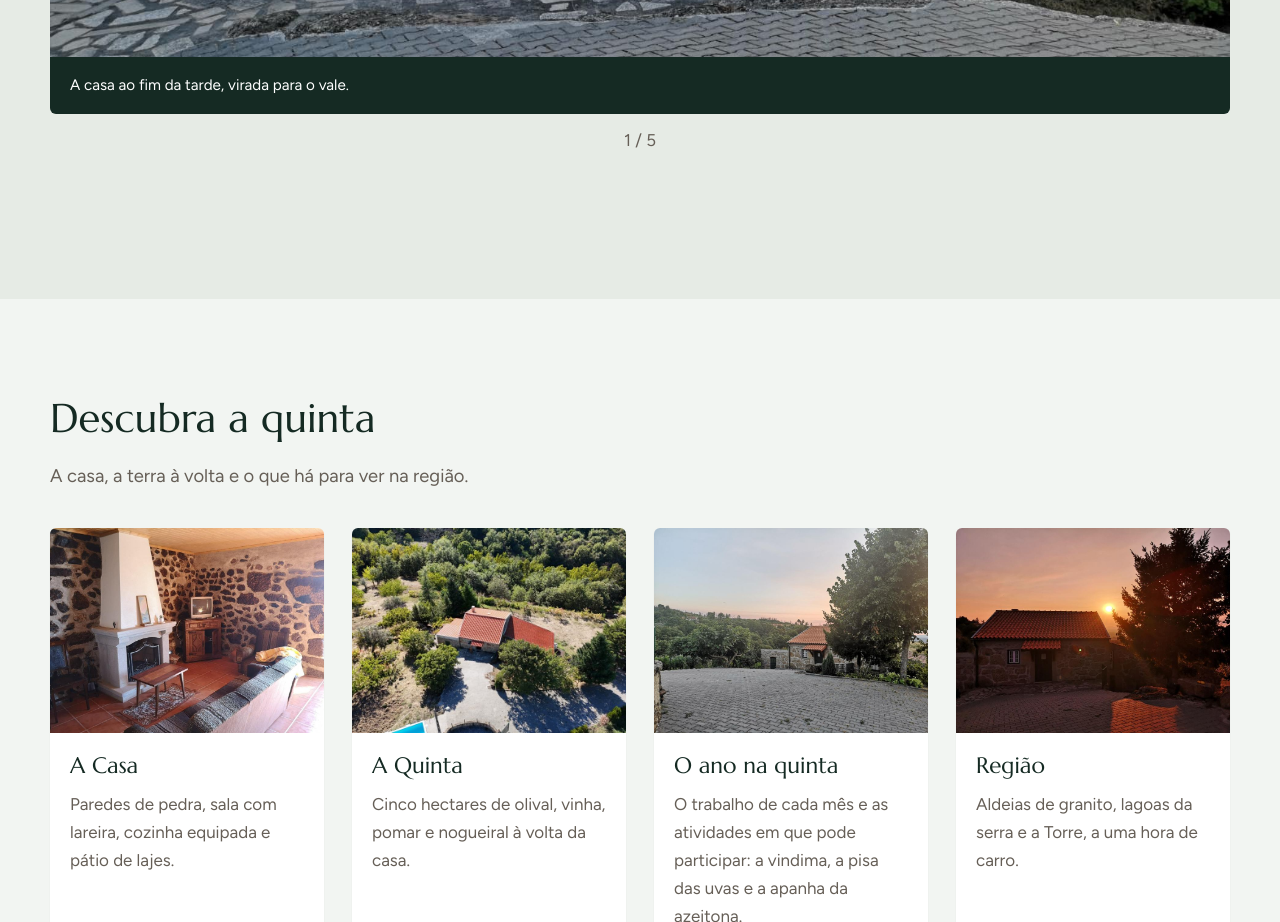
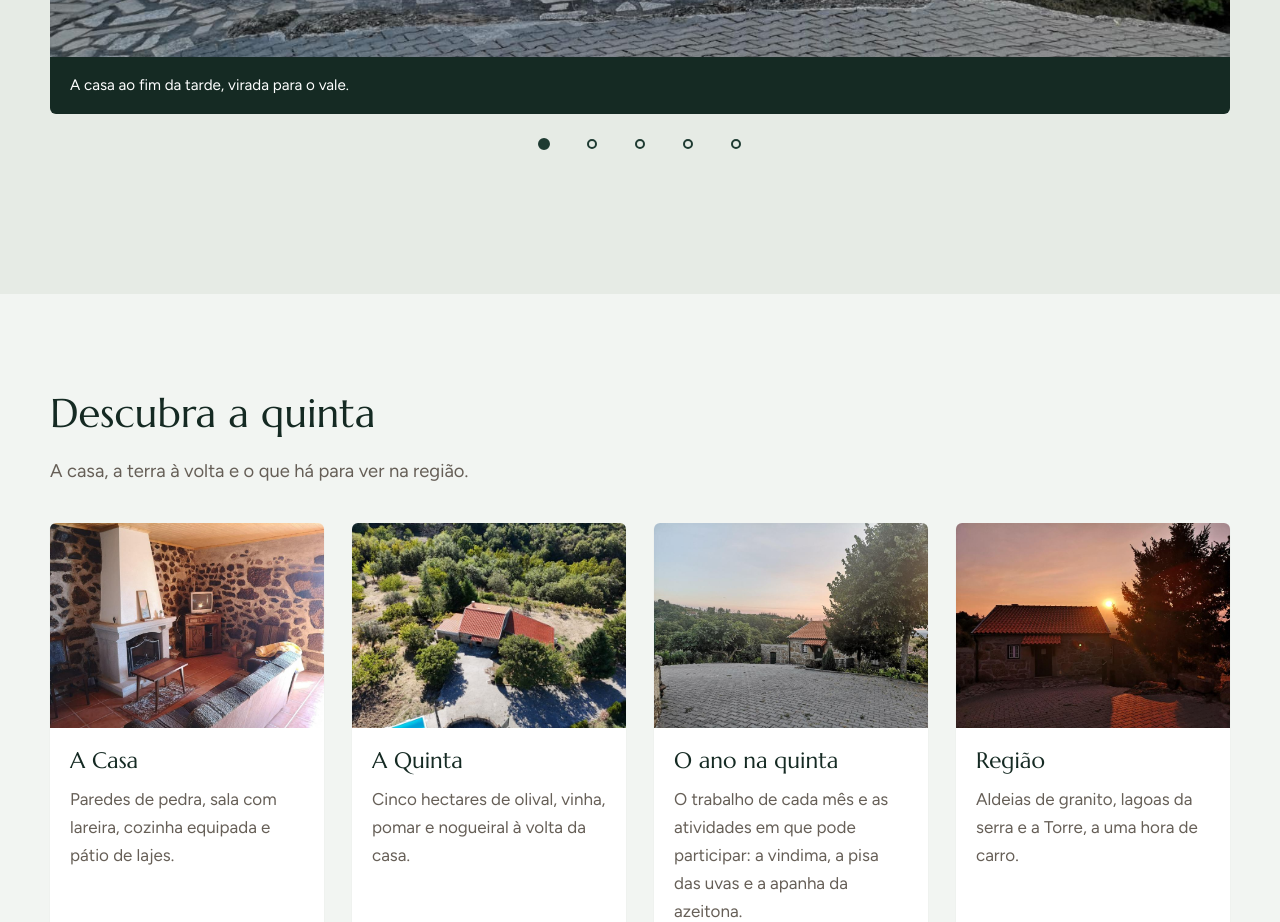
Before and after one commit to joaofilipesilva-data/quinta_santa_guilha, a plain HTML site: page index.html in a window 1280 px wide. Shown: the part 2600-3522 px from the top of the page. Drawn offline with Linux system fonts and the light colour scheme.

Commit message:
Slideshow: deslizar no telemóvel, setas do teclado, pré-descarga e pontos clicáveis

```diff
--- a/css/inicio.css
+++ b/css/inicio.css
@@ -127,10 +127,46 @@
   right: 0.75rem;
 }
 
-.slides__numero {
-  margin-top: 0.75rem;
-  text-align: center;
-  color: var(--suave);
+/* Pontos por baixo do slideshow: cada um é um botão de 44px para ser fácil
+   de tocar, mas o ponto visível é pequeno. */
+.slides__pontos {
+  display: flex;
+  justify-content: center;
+  gap: 0.25rem;
+  margin-top: 0.5rem;
+}
+
+.slides__ponto {
+  display: grid;
+  place-items: center;
+  width: 44px;
+  height: 44px;
+  padding: 0;
+  border: none;
+  background: none;
+  cursor: pointer;
+  -webkit-tap-highlight-color: transparent;
+}
+
+.slides__ponto::before {
+  content: "";
+  width: 10px;
+  height: 10px;
+  border: 2px solid var(--verde);
+  border-radius: 50%;
+  transition: background-color 0.2s, transform 0.2s;
+}
+
+/* Só em ecrãs com rato: no telemóvel o "hover" ficava preso depois do toque. */
+@media (hover: hover) {
+  .slides__ponto:hover::before {
+    background-color: var(--verde-claro);
+  }
+}
+
+.slides__ponto[aria-current="true"]::before {
+  background-color: var(--verde);
+  transform: scale(1.2);
 }
 
 /* Cartões para explorar o resto do site */
--- a/index.html
+++ b/index.html
@@ -81,13 +81,14 @@
     <section class="seccao seccao--pedra seccao--fim-amplo" aria-labelledby="titulo-imagens">
       <div class="contentor">
         <h2 id="titulo-imagens">A quinta em imagens</h2>
-        <div class="slides">
+        <div class="slides" id="slides" role="region" aria-roledescription="carrossel" aria-label="Fotografias da quinta" tabindex="0">
           <img id="slide-imagem" src="images/fachada-vale.jpg" alt="Fachada de granito ao fim da tarde, com o vale ao fundo" width="1600" height="1200">
           <p id="slide-legenda" class="slides__legenda">A casa ao fim da tarde, virada para o vale.</p>
           <button type="button" id="slide-anterior" class="slides__seta slides__seta--anterior" aria-label="Fotografia anterior">‹</button>
           <button type="button" id="slide-seguinte" class="slides__seta slides__seta--seguinte" aria-label="Fotografia seguinte">›</button>
         </div>
-        <p id="slide-numero" class="slides__numero">1 / 5</p>
+        <div id="slide-pontos" class="slides__pontos"></div>
+        <p id="slide-numero" class="visualmente-oculto" aria-live="polite">Fotografia 1 de 5</p>
       </div>
     </section>
 
--- a/js/slides.js
+++ b/js/slides.js
@@ -10,9 +10,31 @@ const fotos = [
 
 let atual = 0;
 
+const slides = document.getElementById('slides');
 const imagem = document.getElementById('slide-imagem');
 const legenda = document.getElementById('slide-legenda');
 const numero = document.getElementById('slide-numero');
+const pontos = document.getElementById('slide-pontos');
+
+// Um ponto por fotografia; carregar num ponto salta para essa fotografia.
+const botoesPontos = fotos.map(function (foto, posicao) {
+  const botao = document.createElement('button');
+  botao.type = 'button';
+  botao.className = 'slides__ponto';
+  botao.setAttribute('aria-label', 'Fotografia ' + (posicao + 1) + ': ' + foto.legenda);
+  botao.addEventListener('click', function () { mostrar(posicao); });
+  pontos.appendChild(botao);
+  return botao;
+});
+
+// Descarrega uma fotografia antes de ser pedida, para a troca ser imediata.
+const jaPedidas = {};
+function preparar(posicao) {
+  const foto = fotos[(posicao + fotos.length) % fotos.length];
+  if (jaPedidas[foto.src]) return;
+  jaPedidas[foto.src] = true;
+  new Image().src = foto.src;
+}
 
 function mostrar(posicao) {
   // Depois da última volta à primeira, e antes da primeira vai para a última.
@@ -23,7 +45,16 @@ function mostrar(posicao) {
   imagem.src = fotos[atual].src;
   imagem.alt = fotos[atual].alt;
   legenda.textContent = fotos[atual].legenda;
-  numero.textContent = (atual + 1) + ' / ' + fotos.length;
+  numero.textContent = 'Fotografia ' + (atual + 1) + ' de ' + fotos.length;
+
+  botoesPontos.forEach(function (botao, i) {
+    if (i === atual) botao.setAttribute('aria-current', 'true');
+    else botao.removeAttribute('aria-current');
+  });
+
+  // Deixa a seguinte e a anterior já descarregadas.
+  preparar(atual + 1);
+  preparar(atual - 1);
 }
 
 document.getElementById('slide-anterior').addEventListener('click', function () {
@@ -33,3 +64,39 @@ document.getElementById('slide-anterior').addEventListener('click', function ()
 document.getElementById('slide-seguinte').addEventListener('click', function () {
   mostrar(atual + 1);
 });
+
+// Setas do teclado (← →), quando o slideshow ou um dos pontos tem o foco.
+function teclado(evento) {
+  if (evento.key === 'ArrowLeft') mostrar(atual - 1);
+  else if (evento.key === 'ArrowRight') mostrar(atual + 1);
+  else return; // outras teclas funcionam normalmente
+
+  evento.preventDefault(); // impede a página de deslizar para o lado
+
+  // Se o foco estava num ponto, passa para o ponto da nova fotografia.
+  if (pontos.contains(document.activeElement)) botoesPontos[atual].focus();
+}
+
+slides.addEventListener('keydown', teclado);
+pontos.addEventListener('keydown', teclado);
+
+// Deslizar com o dedo: para a esquerda mostra a seguinte, para a direita a anterior.
+// Só conta se o gesto for sobretudo horizontal, para não atrapalhar quem desce a página.
+let inicioX = null;
+let inicioY = null;
+slides.addEventListener('touchstart', function (evento) {
+  inicioX = evento.touches[0].clientX;
+  inicioY = evento.touches[0].clientY;
+}, { passive: true });
+
+slides.addEventListener('touchend', function (evento) {
+  if (inicioX === null) return;
+  const dx = evento.changedTouches[0].clientX - inicioX;
+  const dy = evento.changedTouches[0].clientY - inicioY;
+  inicioX = null;
+  if (Math.abs(dx) > 50 && Math.abs(dx) > Math.abs(dy) * 1.5) {
+    mostrar(dx < 0 ? atual + 1 : atual - 1);
+  }
+}, { passive: true });
+
+mostrar(0);
```
